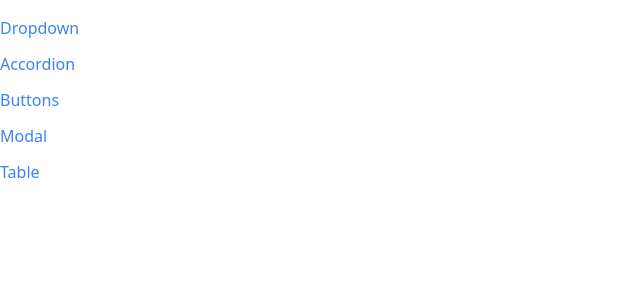
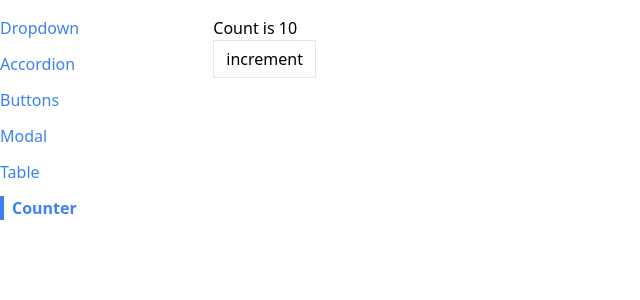
Before and after one commit to thebasedtaka/re-zero, a React (Create React App) app: page /counter in a window 1280 px wide. Shown: the top 300 px of the page, without its empty margins (0-640 px from the left). Built offline with nearby package versions, Linux system fonts and the light colour scheme.

Commit message:
custom hook

```diff
--- a/src/App.js
+++ b/src/App.js
@@ -5,6 +5,7 @@ import DropdownPage from "./pages/DropdownPage";
 import ButtonPage from "./pages/ButtonPage";
 import ModalPage from "./pages/ModalPage";
 import TablePage from "./pages/TablePage";
+import CounterPage from "./pages/CounterPage";
 
 function App() {
   return (
@@ -28,6 +29,9 @@ function App() {
         <Route path="/table">
           <TablePage />
         </Route>
+        <Route path="/counter">
+          <CounterPage initialCount={10} />
+        </Route>
       </div>
     </div>
   );
--- a/src/components/Sidebar.js
+++ b/src/components/Sidebar.js
@@ -7,6 +7,7 @@ function Sidebar() {
     { label: "Buttons", path: "/buttons" },
     { label: "Modal", path: "/modal" },
     { label: "Table", path: "/table" },
+    { label: "Counter", path: "/counter" },
   ];
 
   const renderedLinks = links.map((link) => {
--- /dev/null
+++ b/src/pages/CounterPage.js
@@ -0,0 +1,32 @@
+import { useState, useEffect } from "react";
+import Button from "../components/Button";
+
+function useLogCount(initialCount) {
+  const [count, setCount] = useState(initialCount);
+
+  useEffect(() => {
+    console.log(count);
+  }, [count]);
+
+  const handleClick = () => {
+    setCount(count + 1);
+  };
+
+  return {
+    count,
+    handleClick,
+  };
+}
+
+function CounterPage({ initialCount }) {
+  const { count, handleClick } = useLogCount(initialCount);
+
+  return (
+    <div>
+      <h1>Count is {count}</h1>
+      <Button onClick={handleClick}>increment</Button>
+    </div>
+  );
+}
+
+export default CounterPage;
```
